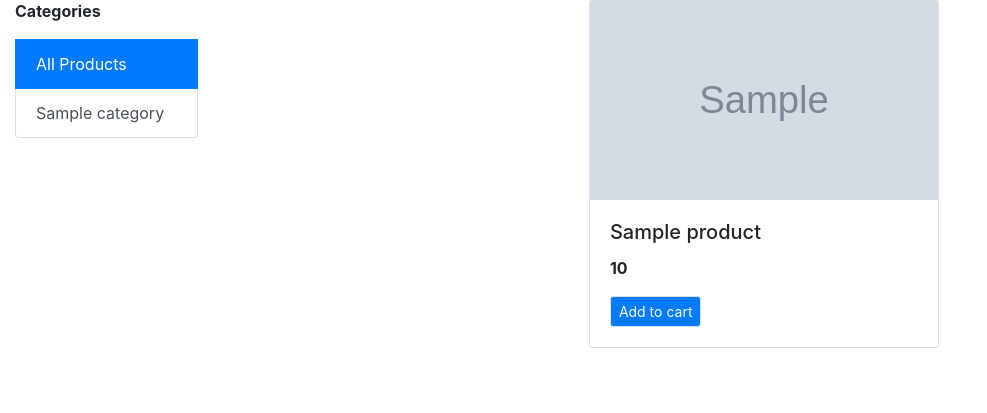
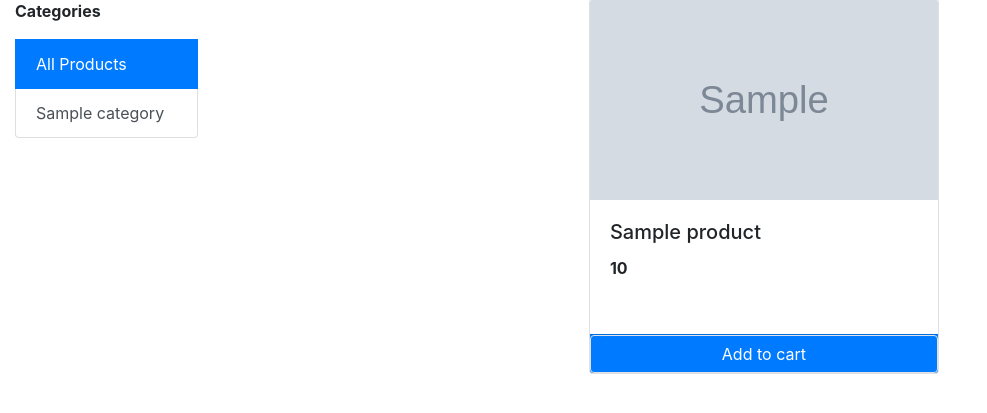
Before and after one commit to neeraj-s-bhadouria/bhaikart, a Django app: page / in a window 1280 px wide. Shown: the part 215-628 px from the top of the page, without its empty margins (0-987 px from the left). Run offline with Django 4.2, Linux system fonts and the light colour scheme; tables that the repository leaves empty hold one stand-in row (values such as "Sample post"); grey boxes marked "Sample" are stand-in pictures.

Commit message:
added functionality for increase/decrease quantity for products and return to that product after that

```diff
--- a/store/templates/index.html
+++ b/store/templates/index.html
@@ -1,6 +1,8 @@
 {% extends 'navbar.html' %}
 
 {% block content %}
+
+{% load cart %}
     <div class="container-fluid">
         <div class="col-lg-8  mx-auto">
             <h1>Kya re jhaatu log, phir a gye idhar marwane.</h1>
@@ -24,17 +26,37 @@
                 <div id="products" class="col-lg-10 mx-auto">
                     <div class="row mx-auto">
                         {% for product in products%}
-                        <div class="col-md-4 col-sm-1 mb-3 mx-auto">
-                            <div class="card mx-auto" style="width:350px">
+                        <div class="col-md-4 col-sm-1 mb-3 mx-auto" id="{{ product.id }}">
+                            <div class="card mx-auto" style="width:350px; height:375px">
                                 <img class="card-img-top" src="{{product.image.url}}" alt="Card image" style="width:100%; height:200px">
                                 <div class="card-body">
                                     <h5 class="card-title">{{product.name}}</h5>
                                     <p class="card-text"><b>{{product.price}}</b></p>
-                                    <form action="/" method="post">
-                                        {% csrf_token %}
-                                        <input hidden type="text" name="product" value="{{product.id}}"/>
-                                        <input type="submit" class="btn btn-primary border btn-sm" value="Add to cart" />
-                                    </form>
+                                </div>
+                                <div class="card-footer p-0 bg-primary">
+                                    {% with data=product.id|is_in_cart:request %}
+                                        {% if data.in_cart %}
+                                            <div class="row no-gutters">
+                                                <form action="/#{{ product.id }}" method="post" class="col-2">
+                                                    {% csrf_token %}
+                                                    <input hidden type="text" name="product" value="{{product.id}}"/>
+                                                    <input type="submit" value=" + " class="btn btn-block btn-light">
+                                                </form>
+                                                <div class="text-center col text-light"><b>{{ data.quantity }}</b> in cart</div>
+                                                <form action="/#{{ product.id }}" method="post" class="col-2">
+                                                    {% csrf_token %}
+                                                    <input hidden type="text" name="product" value="{{product.id}}"/>
+                                                    <input type="submit" value=" - " name="remove" class="btn btn-block btn-light">
+                                                </form>
+                                            </div>
+                                        {% else %}
+                                            <form action="/#{{ product.id }}" method="post" class="btn-block">
+                                                {% csrf_token %}
+                                                <input hidden type="text" name="product" value="{{product.id}}"/>
+                                                <input type="submit" class="btn btn-primary border form-control" value="Add to cart" />
+                                            </form>
+                                        {% endif %}
+                                    {% endwith %}
                                 </div>
                             </div>
                         </div>
--- /dev/null
+++ b/store/templatetags/cart.py
@@ -0,0 +1,20 @@
+from django import template
+
+register = template.Library()
+
+@register.filter(name='is_in_cart')
+def is_in_cart(product_id, request):
+    cart = request.session.get('cart')
+    if cart:
+        for id in cart.keys():
+            if int(id) == product_id:
+                data = {
+                    'in_cart': True,
+                    'quantity': cart[id]
+                }
+                return data
+    data = {
+        'in_cart': False,
+        'quantity': 0
+    }
+    return data
--- a/store/views/home.py
+++ b/store/views/home.py
@@ -2,6 +2,7 @@ from django.shortcuts import render, redirect
 from store.models.product import Product
 from store.models.category import Category
 from django.views import View
+
 
 class Index(View):
     # index page where we will show all the products
@@ -12,14 +13,17 @@ class Index(View):
         categories = Category.get_all_categories()
         return render(request, 'index.html', {'products': products, 'categories': categories})
 
-
     def post(self, request):
         product_id = request.POST.get('product')
+        remove = request.POST.get('remove')
         cart = request.session.get('cart')
         if cart:
-            cart[product_id] = cart.get(product_id)+1 if cart.get(product_id) else 1
+            cart[product_id] = cart.get(product_id) - 1 if remove else cart.get(
+                product_id) + 1 if cart.get(product_id) else 1
+            if cart.get(product_id) == 0:
+                del cart[product_id]
         else:
             cart = {}
-            cart[product_id] =1
+            cart[product_id] = 1
         request.session['cart'] = cart
         return redirect('homepage')
```
Also changed, not shown: store/templatetags/__init__.py (added).
